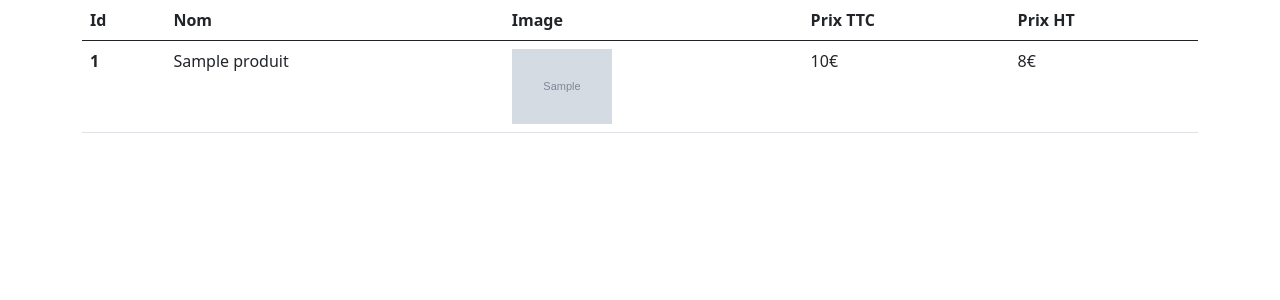
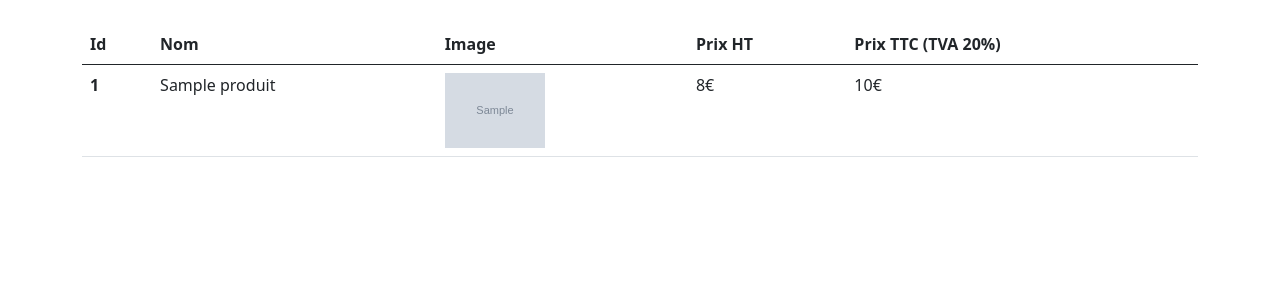
Before and after one commit to Kaelaenis/tp_cours_09_07, a PHP site: page /commandes.php?id=1 in a window 1280 px wide. Shown: the part 56-356 px from the top of the page. Run offline with PHP 8.4, Linux system fonts and the light colour scheme; tables that the repository leaves empty or names only in its code hold one stand-in row (values such as "Sample post"); grey boxes marked "Sample" are stand-in pictures; data that the repository does not hold is empty.

Commit message:
Final final

```diff
--- a/commandes.php
+++ b/commandes.php
@@ -16,14 +16,14 @@
 <div class="container">
     <div class="row">
         <div class="col-md-12">
-            <table class="table">
+            <table class="table"><br>
                 <thead>
                     <tr>
                         <th scope="col">Id</th>
                         <th scope="col">Nom</th>
                         <th scope="col">Image</th>
-                        <th scope="col">Prix TTC</th>
-                        <th scope="col">Prix HT</th>
+                        <th scope='col'>Prix HT</th>
+                        <th scope='col'>Prix TTC (TVA 20%)</th>
                     </tr>
                 </thead>
                 <tbody>
@@ -41,10 +41,10 @@
                             <img src="img/<?php echo $donnees['Produit_Image']; ?>" width="100">
                         </td>
                         <td>
-                            <?php echo $donnees['Produit_Prix']; ?>€
+                            <?php echo $donnees['Produit_Prix']*0.80; ?>€
                         </td>
                         <td>
-                            <?php echo $donnees['Produit_Prix']*0.80; ?>€
+                            <?php echo $donnees['Produit_Prix']; ?>€
                         </td>
                     </tr>
             <?php } ?>
--- a/liste_commandes.php
+++ b/liste_commandes.php
@@ -21,8 +21,8 @@ if(!$RSCommandes){
                     <tr>
                         <th scope="col">ID de la commande</th>
                         <th scope="col">Date de la commande</th>
-                        <th scope='col'>Prix TTC</th>
                         <th scope='col'>Prix HT</th>
+                        <th scope='col'>Prix TTC (TVA 20%)</th>
                     </tr>
                 </thead>
                 <tbody>
@@ -51,8 +51,8 @@ if(!$RSCommandes){
                         <tr>
                             <th scope="row"><?php echo $rowRSCommandes["Commande_ID"];?></th>
                             <td><a href="commandes.php?id=<?php echo $rowRSCommandes["Commande_ID"]; ?>"><?php echo $rowRSCommandes["Commande_Date"];?></a></td>
+                            <td><?php echo $total*0.80; ?>€</td>
                             <td><?php echo $total; ?>€</td>
-                            <td><?php echo $total*0.80; ?>€</td>
                         </tr>
                     <?php } ?>
                 </tbody>
```
